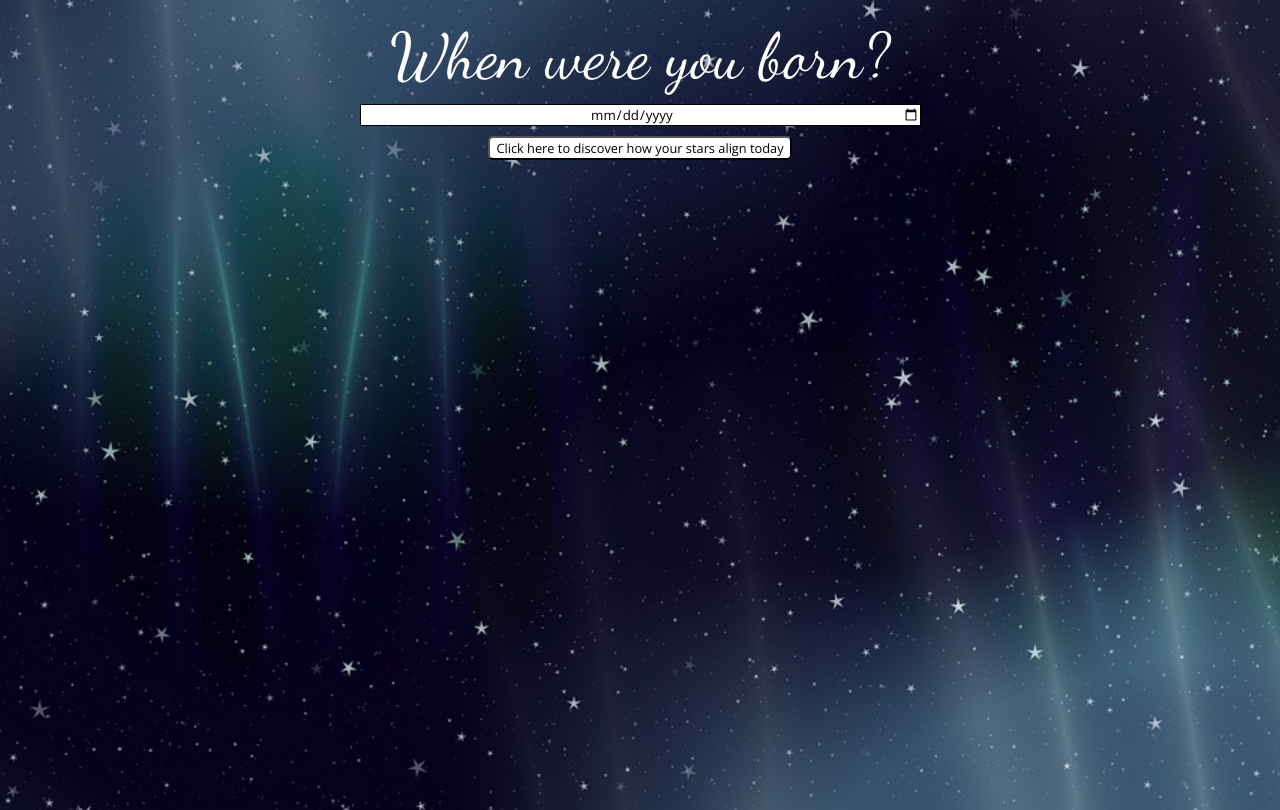
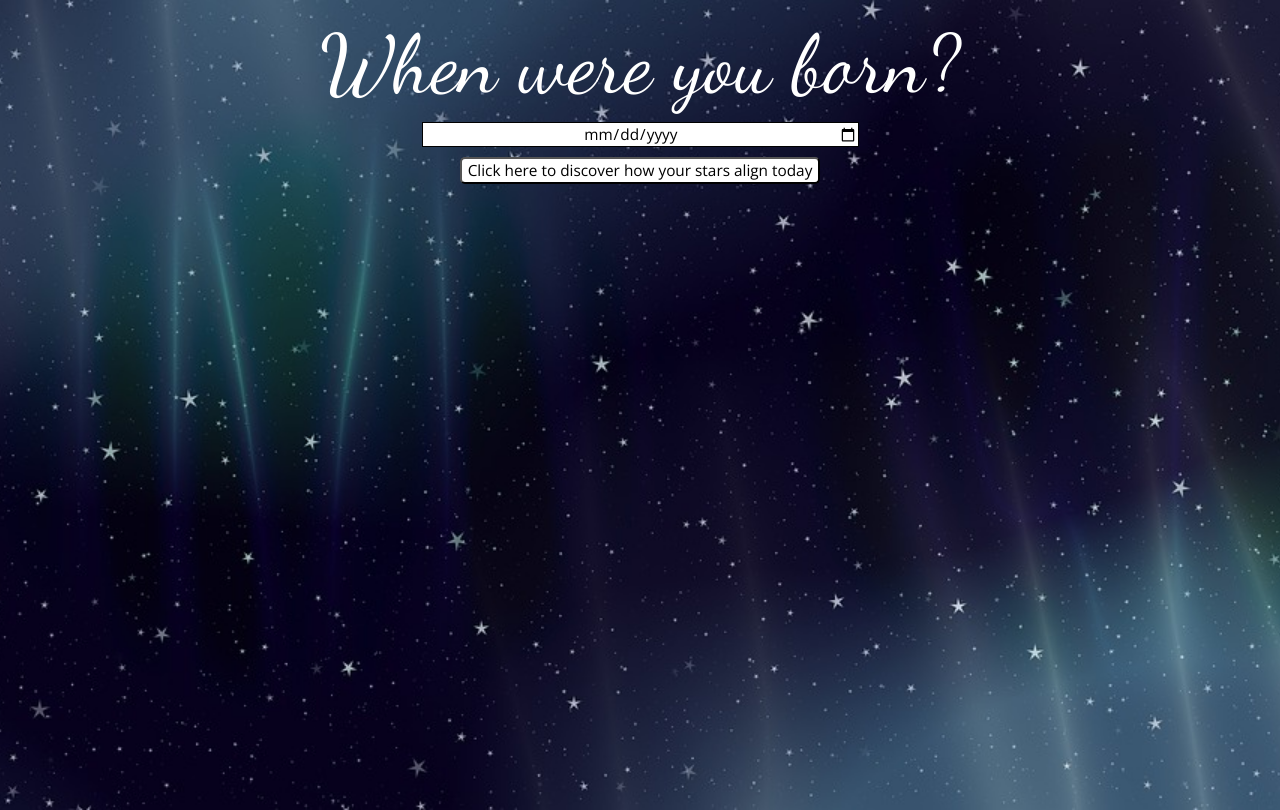
Before and after one commit to NOLAgnarwhal/horoscope, a plain HTML site: page index.html in a window 1280 px wide. Drawn offline with nearby package versions, Linux system fonts and the light colour scheme.

Commit message:
fonts are now em

```diff
--- a/css/style.css
+++ b/css/style.css
@@ -1,7 +1,3 @@
-/* TODO
-[]iPhone Button color and text color
-*/
-
 @import url('https://fonts.googleapis.com/css2?family=Dancing+Script:wght@400;700&family=Open+Sans&display=swap');
 
 
@@ -13,6 +9,7 @@ body{
     background-size: cover;
     color: white;
     font-family: 'Dancing Script', cursive;
+    font-size: 64%;
 }
 
 .birthday {
@@ -27,33 +24,50 @@ body{
 .birthday label{
     margin: 5px;
     text-align: center;
-    font-size: 4rem;
+    font-size: 8em;
 
 }
 
 .dateBox {
-    width: 45%;
+    width: 35%;
     text-align: center;
     margin: 10px;
     border: 1px solid black;
     font-family: 'Open Sans', sans-serif;
+    font-size: 1.5em;
 }
 
 .birthday button {
     border-radius: 5px;
     font-family: 'Open Sans', sans-serif;
-    font-size: .8rem;
+    font-size: 1.5em;
     font-weight: 400;
     background: white;
 
 
 }
 
-#horo {
+.horoContainer {
     text-align: center;
-    font-size: 2.5rem;
+    font-size: 6em;
     font-weight: 700;
     margin: 10px;
     padding: 5px;
+    line-height: 1.25;
+    animation: pop 2s linear alternate;
+}
+
+#horo {
 
 }
+
+/* @keyframes pop {
+    from {
+        opacity: 0;
+        transform: scale(0); */
+    /* }
+    to {
+        opacity: 1;
+        transform: scale(1); */
+    /* }
+} */
--- a/index.html
+++ b/index.html
@@ -11,12 +11,14 @@
 <body>
 
     <section class="birthday">
-        <label class="bdayLabel" for="dateInput">When were you born?</label>
+        <label id="test" class="bdayLabel" for="dateInput">When were you born?</label>
         <input class="dateBox" type="date" id="dateInput">
-        <button class="bubbly-button" onclick="getHoro(); playChimes()">Click here to discover how your stars align today</button>
+        <button class="bubbly-button" onclick="getHoro(); playChimes(); textZoom()">Click here to discover how your stars align today</button>
     </section>
 
-    <section id="horo"></section>
+    <section class="horoContainer">
+        <p id="horo"></p>
+    </section>
 
 
 
```
